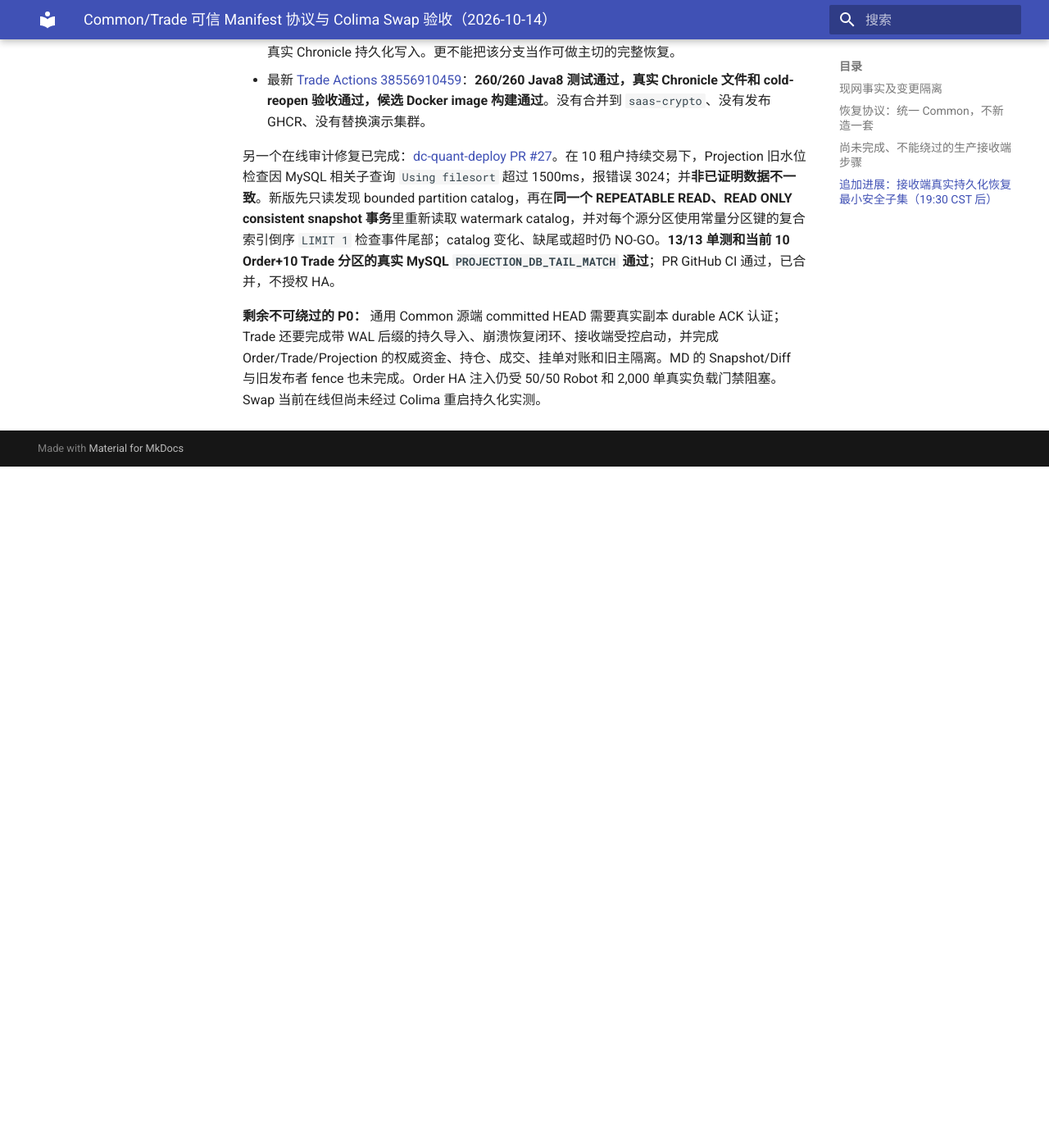
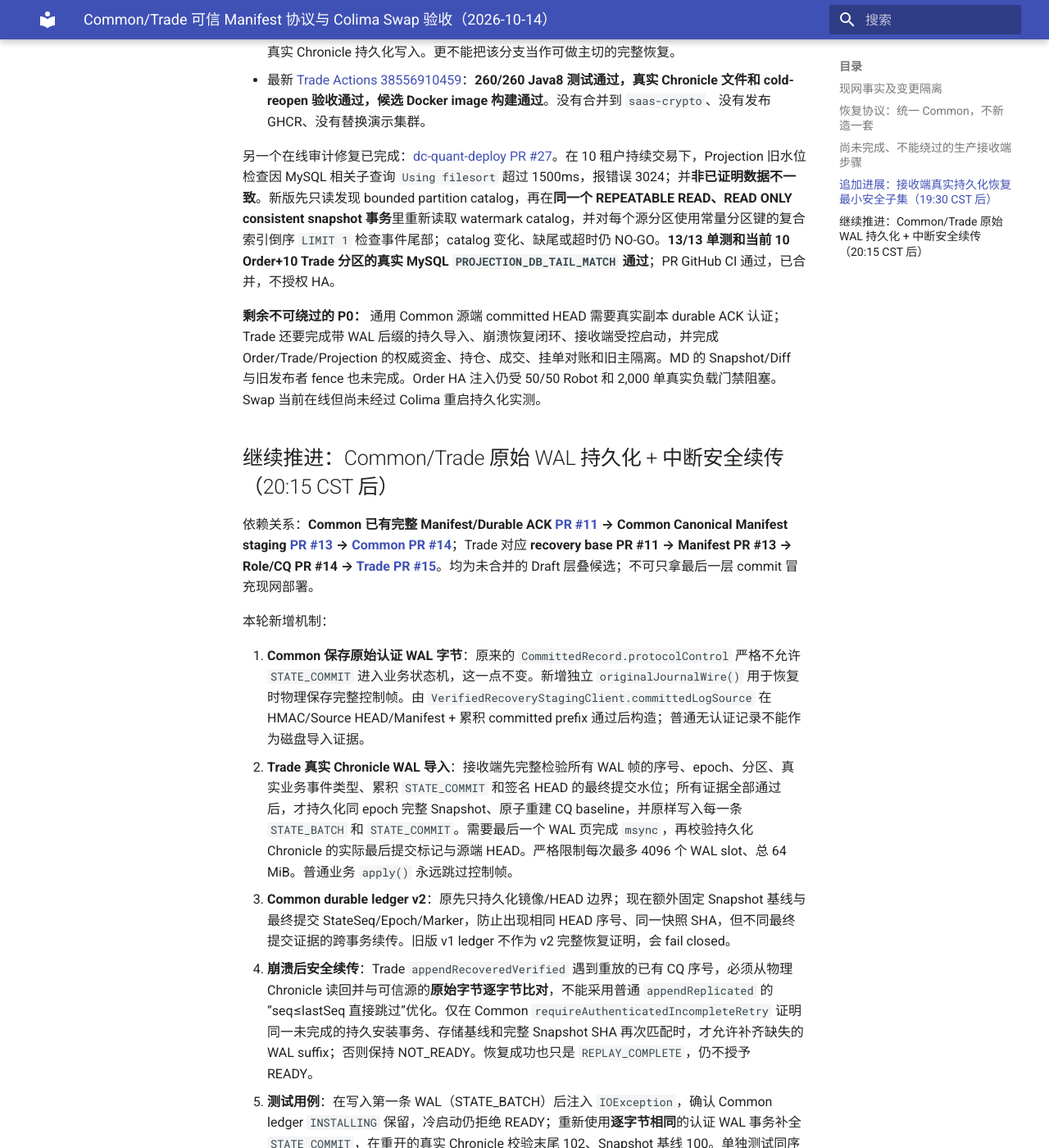
Before and after one commit to bliplink/dc-quant-deploy, an MkDocs documentation site: the page built from docs/TRADE_COMMON_SIGNED_MANIFEST_AND_SWAP_20261014.zh-CN.md, in a window 1280 px wide and 1400 px high, scrolled down 2487 px. Shown: the whole window at 82% size. Built offline with MkDocs 1.6.1 and Material for MkDocs 9.7.7, drawn with Linux system fonts in a browser that asks for light colours; before the commit the page ends 3056 px from its top, so only the background shows below that; some of the changed text lies outside the part shown.

Commit message:
docs(ha): authenticated WAL durability and crash-retry evidence, 263-test Netty-to-Chronicle proof

```diff
--- a/docs/TRADE_COMMON_SIGNED_MANIFEST_AND_SWAP_20261014.zh-CN.md
+++ b/docs/TRADE_COMMON_SIGNED_MANIFEST_AND_SWAP_20261014.zh-CN.md
@@ -43,3 +43,20 @@
 另一个在线审计修复已完成：[dc-quant-deploy PR #27](https://github.com/bliplink/dc-quant-deploy/pull/27)。在 10 租户持续交易下，Projection 旧水位检查因 MySQL 相关子查询 `Using filesort` 超过 1500ms，报错误 3024；并**非已证明数据不一致**。新版先只读发现 bounded partition catalog，再在**同一个 REPEATABLE READ、READ ONLY consistent snapshot 事务**里重新读取 watermark catalog，并对每个源分区使用常量分区键的复合索引倒序 `LIMIT 1` 检查事件尾部；catalog 变化、缺尾或超时仍 NO-GO。**13/13 单测和当前 10 Order+10 Trade 分区的真实 MySQL `PROJECTION_DB_TAIL_MATCH` 通过**；PR GitHub CI 通过，已合并，不授权 HA。
 
 **剩余不可绕过的 P0：** 通用 Common 源端 committed HEAD 需要真实副本 durable ACK 认证；Trade 还要完成带 WAL 后缀的持久导入、崩溃恢复闭环、接收端受控启动，并完成 Order/Trade/Projection 的权威资金、持仓、成交、挂单对账和旧主隔离。MD 的 Snapshot/Diff 与旧发布者 fence 也未完成。Order HA 注入仍受 50/50 Robot 和 2,000 单真实负载门禁阻塞。Swap 当前在线但尚未经过 Colima 重启持久化实测。
+
+## 继续推进：Common/Trade 原始 WAL 持久化 + 中断安全续传（20:15 CST 后）
+
+依赖关系：**Common 已有完整 Manifest/Durable ACK [PR #11](https://github.com/bliplink/com.app.common/pull/11) → Common Canonical Manifest staging [PR #13](https://github.com/bliplink/com.app.common/pull/13) → [Common PR #14](https://github.com/bliplink/com.app.common/pull/14)**；Trade 对应 **recovery base PR #11 → Manifest PR #13 → Role/CQ PR #14 → [Trade PR #15](https://github.com/bliplink/com.app.dc.tradesvr/pull/15)**。均为未合并的 Draft 层叠候选；不可只拿最后一层 commit 冒充现网部署。
+
+本轮新增机制：
+
+1. **Common 保存原始认证 WAL 字节**：原来的 `CommittedRecord.protocolControl` 严格不允许 `STATE_COMMIT` 进入业务状态机，这一点不变。新增独立 `originalJournalWire()` 用于恢复时物理保存完整控制帧。由 `VerifiedRecoveryStagingClient.committedLogSource` 在 HMAC/Source HEAD/Manifest + 累积 committed prefix 通过后构造；普通无认证记录不能作为磁盘导入证据。
+2. **Trade 真实 Chronicle WAL 导入**：接收端先完整检验所有 WAL 帧的序号、epoch、分区、真实业务事件类型、累积 `STATE_COMMIT` 和签名 HEAD 的最终提交水位；所有证据全部通过后，才持久化同 epoch 完整 Snapshot、原子重建 CQ baseline，并原样写入每一条 `STATE_BATCH` 和 `STATE_COMMIT`。需要最后一个 WAL 页完成 `msync`，再校验持久化 Chronicle 的实际最后提交标记与源端 HEAD。严格限制每次最多 4096 个 WAL slot、总 64 MiB。普通业务 `apply()` 永远跳过控制帧。
+3. **Common durable ledger v2**：原先只持久化镜像/HEAD 边界；现在额外固定 Snapshot 基线与最终提交 StateSeq/Epoch/Marker，防止出现相同 HEAD 序号、同一快照 SHA，但不同最终提交证据的跨事务续传。旧版 v1 ledger 不作为 v2 完整恢复证明，会 fail closed。
+4. **崩溃后安全续传**：Trade `appendRecoveredVerified` 遇到重放的已有 CQ 序号，必须从物理 Chronicle 读回并与可信源的**原始字节逐字节比对**，不能采用普通 `appendReplicated` 的“seq≤lastSeq 直接跳过”优化。仅在 Common `requireAuthenticatedIncompleteRetry` 证明同一未完成的持久安装事务、存储基线和完整 Snapshot SHA 再次匹配时，才允许补齐缺失的 WAL suffix；否则保持 NOT_READY。恢复成功也只是 `REPLAY_COMPLETE`，仍不授予 READY。
+5. **测试用例**：在写入第一条 WAL（STATE_BATCH）后注入 `IOException`，确认 Common ledger `INSTALLING` 保留，冷启动仍拒绝 READY；重新使用**逐字节相同**的认证 WAL 事务补全 `STATE_COMMIT`，在重开的真实 Chronicle 校验末尾 102、Snapshot 基线 100。单独测试同序号而物理字节不同必须拒绝。另有完整 **真实 loopback Netty 认证 Source HEAD + Manifest → Snapshot 分块 → WAL prefix → Trade recipient Chronicle 恢复 + 关闭后重新打开** 的集成测试，隔离使用模拟 ZK/外部 Authority。
+6. CI 证据：Common [Actions 38561322780](https://github.com/bliplink/com.app.common/actions/runs/38561322780) **通过**；最新 Trade [Actions 38562227580](https://github.com/bliplink/com.app.dc.tradesvr/actions/runs/38562227580) **263/263 Java8 测试、候选 Docker image build 通过**，不发布 Maven Central / GHCR，也未替换现网容器。
+
+**本轮明确没有验收成功的能力**：源端 quorum commit HEAD 与多副本 durable ACK 的强一致绑定；生产真实 ZooKeeper Receiver 受控启动/重试自动调度、源端 HEAD 在接收期间继续写入时的协议快照一致性、跨 epoch/主备反转、多副本丢失/网络分裂的双主隔离、Order/Trade/Projection 权威资金/持仓/成交/挂单对账、MD 全行情 Snapshot/Diff + 旧发布者 fencing、50/100/200 租户和真实 SIGKILL HA 故障注入。**CI 263/263 不是故障切换 PASS**。
+
+维护约束：本轮未删除现网 WAL、未重启 Mac Docker 或更改 Gateway 业务逻辑；变更保持候选 Draft、默认禁用。
```
